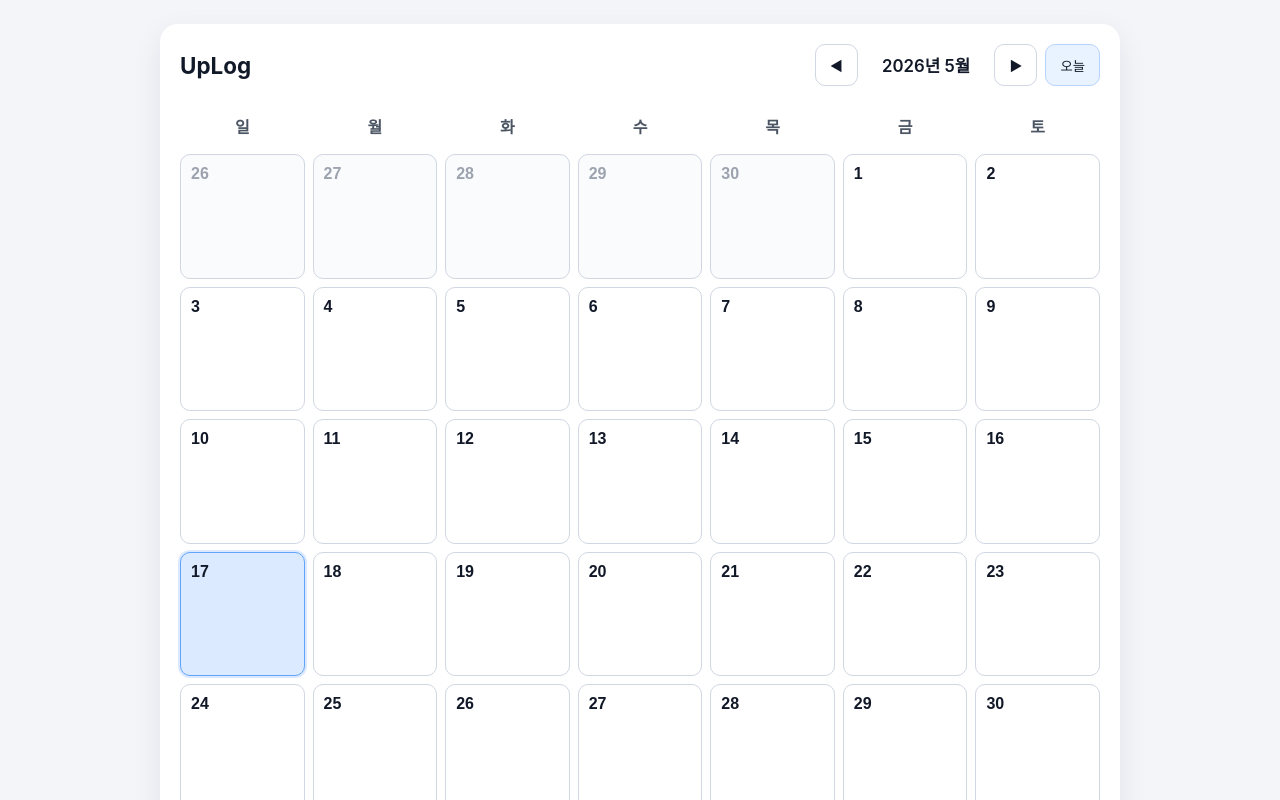
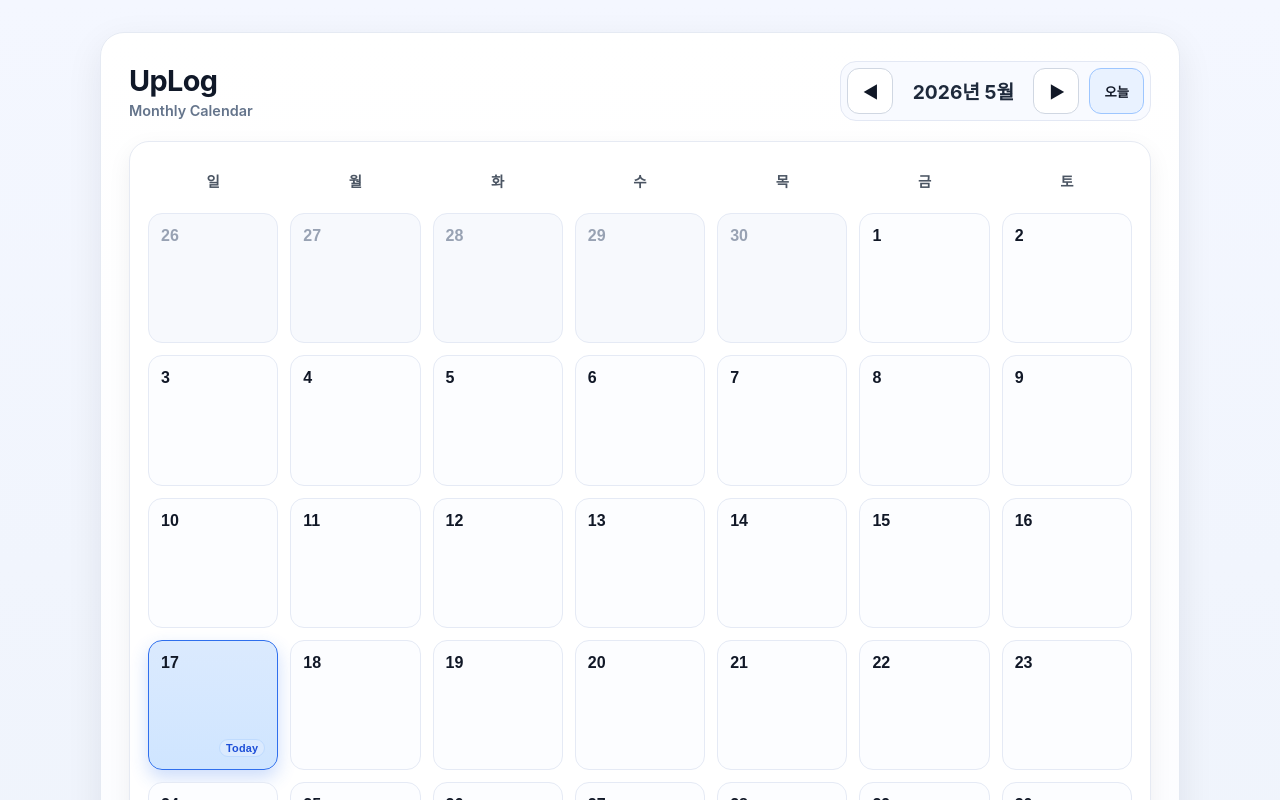
Before and after one commit to sindw07-sys/xvcnmwefqoiwsdafklcxlioweriowndcsvjk, a React (Vite) app: page / in a window 1280 px wide. Shown: the top 800 px of the page. Built offline with nearby package versions, Linux system fonts and the light colour scheme.

Commit message:
Polish monthly calendar UI visual design

```diff
--- a/src/App.tsx
+++ b/src/App.tsx
@@ -63,16 +63,20 @@ function App() {
   return (
     <div className="app-shell">
       <header className="calendar-header">
-        <h1>UpLog</h1>
+        <div className="brand-block">
+          <h1>UpLog</h1>
+          <p className="brand-subtitle">Monthly Calendar</p>
+        </div>
         <div className="month-controls" aria-label="월 이동 컨트롤">
-          <button type="button" onClick={goPrevMonth} aria-label="이전 달">◀</button>
+          <button type="button" onClick={goPrevMonth} aria-label="이전 달" className="icon-button">◀</button>
           <p className="month-title" aria-live="polite">{title}</p>
-          <button type="button" onClick={goNextMonth} aria-label="다음 달">▶</button>
+          <button type="button" onClick={goNextMonth} aria-label="다음 달" className="icon-button">▶</button>
           <button type="button" onClick={goToday} className="today-button">오늘</button>
         </div>
       </header>
 
-      <main className="calendar-grid" aria-label="월간 캘린더">
+      <main className="calendar-card" aria-label="월간 캘린더">
+        <div className="calendar-grid">
         {DAY_LABELS.map((label) => (
           <div key={label} className="day-label">{label}</div>
         ))}
@@ -96,10 +100,12 @@ function App() {
               aria-pressed={selected}
               aria-label={`${cell.date.getFullYear()}년 ${cell.date.getMonth() + 1}월 ${cell.date.getDate()}일`}
             >
-              <span>{cell.date.getDate()}</span>
+              <span className="date-number">{cell.date.getDate()}</span>
+              {cell.isToday && <span className="badge">Today</span>}
             </button>
           );
         })}
+        </div>
       </main>
     </div>
   );
--- a/src/styles.css
+++ b/src/styles.css
@@ -1,7 +1,7 @@
 :root {
   font-family: Inter, system-ui, -apple-system, Segoe UI, Roboto, Helvetica, Arial, sans-serif;
-  color: #111827;
-  background: #f3f5f9;
+  color: #101828;
+  background: linear-gradient(180deg, #f4f7ff 0%, #eef3fb 100%);
 }
 
 * {
@@ -15,16 +15,17 @@ body {
 
 #root {
   min-height: 100vh;
-  padding: 24px;
+  padding: clamp(16px, 3vw, 32px);
 }
 
 .app-shell {
-  max-width: 960px;
+  max-width: 1080px;
   margin: 0 auto;
-  background: #ffffff;
-  border-radius: 18px;
-  padding: 20px;
-  box-shadow: 0 10px 30px rgba(17, 24, 39, 0.08);
+  background: linear-gradient(180deg, #ffffff 0%, #fbfcff 100%);
+  border: 1px solid #e5eaf3;
+  border-radius: 24px;
+  padding: clamp(16px, 2.5vw, 28px);
+  box-shadow: 0 12px 36px rgba(16, 24, 40, 0.08);
 }
 
 .calendar-header {
@@ -37,37 +38,58 @@ body {
 
 h1 {
   margin: 0;
-  font-size: 1.4rem;
+  font-size: clamp(1.35rem, 1.1rem + 1vw, 1.8rem);
+  letter-spacing: -0.02em;
+}
+
+.brand-block {
+  display: flex;
+  flex-direction: column;
+  gap: 4px;
+}
+
+.brand-subtitle {
+  margin: 0;
+  font-size: 0.9rem;
+  font-weight: 600;
+  color: #64748b;
 }
 
 .month-controls {
   display: flex;
   align-items: center;
-  gap: 8px;
+  gap: 10px;
+  padding: 6px;
+  border-radius: 16px;
+  background: #f8faff;
+  border: 1px solid #e3e8f4;
 }
 
 .month-title {
   min-width: 120px;
   margin: 0;
   text-align: center;
-  font-size: 1.05rem;
-  font-weight: 600;
+  font-size: clamp(1rem, 0.95rem + 0.4vw, 1.2rem);
+  font-weight: 700;
+  color: #1e293b;
 }
 
 button {
   border: 1px solid #d0d7e2;
   background: #fff;
   color: #111827;
-  border-radius: 10px;
-  padding: 10px 14px;
-  min-height: 42px;
+  border-radius: 12px;
+  padding: 11px 14px;
+  min-height: 46px;
+  min-width: 46px;
   cursor: pointer;
-  transition: background-color 120ms ease, border-color 120ms ease, transform 80ms ease;
+  transition: background-color 120ms ease, border-color 120ms ease, transform 80ms ease, box-shadow 120ms ease;
 }
 
 button:hover {
-  background: #f4f7fb;
+  background: #f3f7ff;
   border-color: #b4c0d3;
+  box-shadow: 0 6px 16px rgba(71, 85, 105, 0.12);
 }
 
 button:active {
@@ -76,63 +98,119 @@ button:active {
 
 .today-button {
   background: #e9f2ff;
-  border-color: #b7d4ff;
+  border-color: #9dc6ff;
+  font-weight: 700;
+}
+
+.icon-button {
+  font-size: 0.95rem;
+  font-weight: 700;
+}
+
+.calendar-card {
+  border-radius: 20px;
+  border: 1px solid #e6eaf3;
+  background: #ffffff;
+  padding: clamp(10px, 1.8vw, 18px);
+  box-shadow: 0 8px 24px rgba(15, 23, 42, 0.06);
 }
 
 .calendar-grid {
   display: grid;
   grid-template-columns: repeat(7, minmax(0, 1fr));
-  gap: 8px;
+  gap: clamp(6px, 1.2vw, 12px);
 }
 
 .day-label {
   text-align: center;
   font-weight: 700;
   color: #4b5563;
-  padding: 8px 0;
+  padding: 10px 0;
+  font-size: 0.9rem;
 }
 
 .day-cell {
   aspect-ratio: 1 / 1;
   display: flex;
   align-items: flex-start;
-  justify-content: flex-start;
+  justify-content: space-between;
   font-size: 1rem;
-  font-weight: 600;
-  padding: 10px;
+  font-weight: 700;
+  padding: clamp(8px, 1.2vw, 12px);
+  background: #fcfdff;
+  border: 1px solid #e5eaf5;
+  border-radius: 14px;
+  text-align: left;
 }
 
 .day-cell.muted {
-  color: #9ca3af;
-  background: #fafbfc;
+  color: #98a2b3;
+  background: #f7f9fd;
 }
 
 .day-cell.today {
   border-color: #3b82f6;
-  box-shadow: 0 0 0 2px rgba(59, 130, 246, 0.18);
+  background: #eef5ff;
+  box-shadow: 0 0 0 3px rgba(59, 130, 246, 0.2);
 }
 
 .day-cell.selected {
+  background: linear-gradient(180deg, #dbeafe 0%, #cfe5ff 100%);
+  border-color: #2f6fed;
+  box-shadow: 0 8px 18px rgba(47, 111, 237, 0.24);
+}
+
+.date-number {
+  line-height: 1.2;
+}
+
+.badge {
+  align-self: flex-end;
+  font-size: 0.68rem;
+  font-weight: 800;
+  letter-spacing: 0.02em;
+  color: #1d4ed8;
   background: #dbeafe;
-  border-color: #60a5fa;
+  border: 1px solid #bfdbfe;
+  padding: 2px 6px;
+  border-radius: 999px;
 }
 
 @media (max-width: 760px) {
-  #root {
-    padding: 12px;
-  }
-
-  .app-shell {
-    padding: 14px;
-  }
-
   .calendar-header {
     flex-direction: column;
     align-items: flex-start;
+    gap: 12px;
   }
 
   .month-controls {
     width: 100%;
-    flex-wrap: wrap;
+    display: grid;
+    grid-template-columns: 50px 1fr 50px auto;
+    align-items: center;
+  }
+
+  .day-cell {
+    min-height: 64px;
   }
 }
+
+@media (max-width: 480px) {
+  .month-controls {
+    grid-template-columns: 46px 1fr 46px;
+    gap: 8px;
+  }
+
+  .today-button {
+    grid-column: 1 / -1;
+    width: 100%;
+  }
+
+  .day-label {
+    font-size: 0.78rem;
+  }
+
+  .badge {
+    font-size: 0.62rem;
+  }
+}
```
